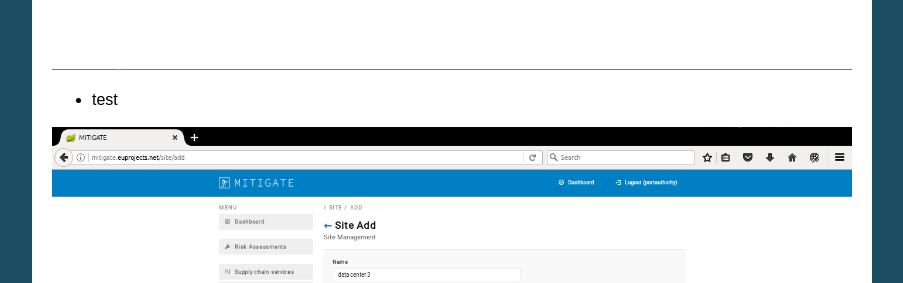
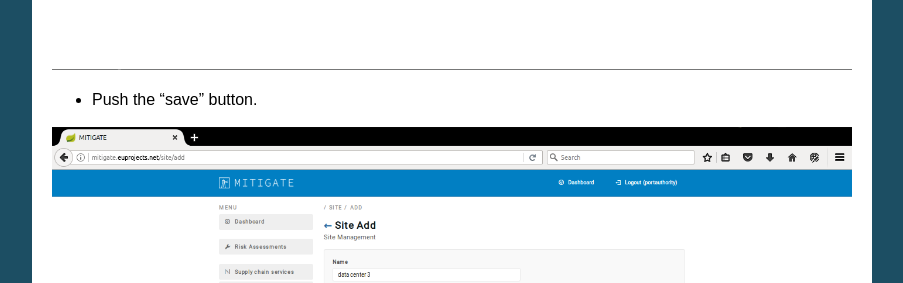
Before and after one commit to singularlogic/mitigate-documentation, a Sphinx documentation site: the page built from docs/o_sites.rst, in a window 1280 px wide and 900 px high, scrolled down 1317 px. Shown: the part 169-452 px from the top of the window, without its empty margins (198-1101 px from the left). Built offline with Sphinx 7.4.7, drawn with Linux system fonts in a browser that asks for light colours.

Commit message:
Update o_sites.rst

```diff
--- a/docs/o_sites.rst
+++ b/docs/o_sites.rst
@@ -17,7 +17,7 @@ Declaring a new site
 
 .. image:: assets/ss_2.png
 
-- test
+- Push the “save” button.
 
 .. image:: assets/ss_3.png
 
```
